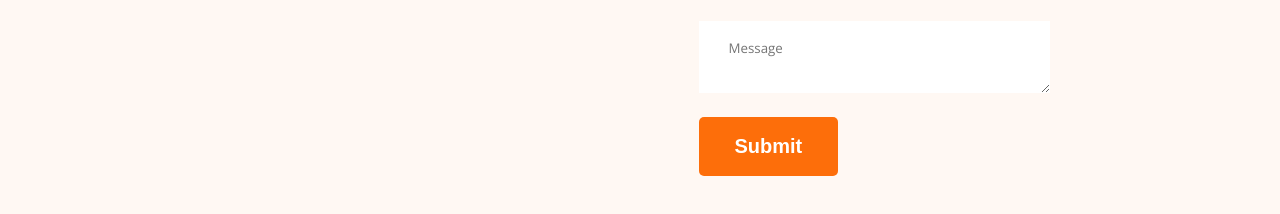
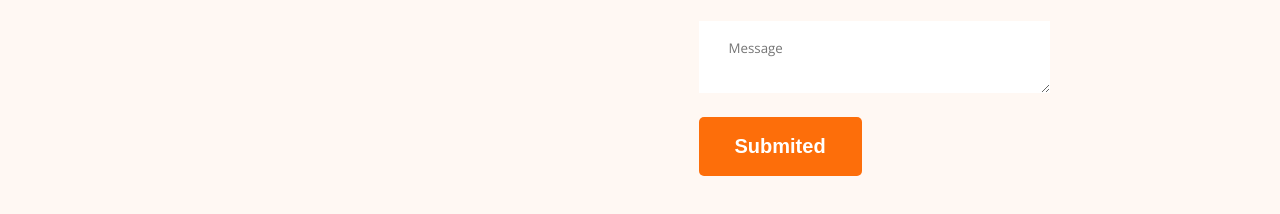
Before and after one commit to ashrafulasif123/portfolio, a plain HTML site: page index.html in a window 1280 px wide. Shown: the part 3583-3797 px from the top of the page. Drawn offline with nearby package versions, Linux system fonts and the light colour scheme.

Commit message:
image not found

```diff
--- a/index.html
+++ b/index.html
@@ -174,7 +174,7 @@
                 <input type="text" placeholder="Your name">
                 <input type="text" placeholder="Your email">
                 <textarea name="" id="">Message</textarea>
-                <a href=""><button class="btn-primary">Submit</button></a>
+                <a href=""><button class="btn-primary">Submited</button></a>
             </form>
         </div>
     </footer>
```
